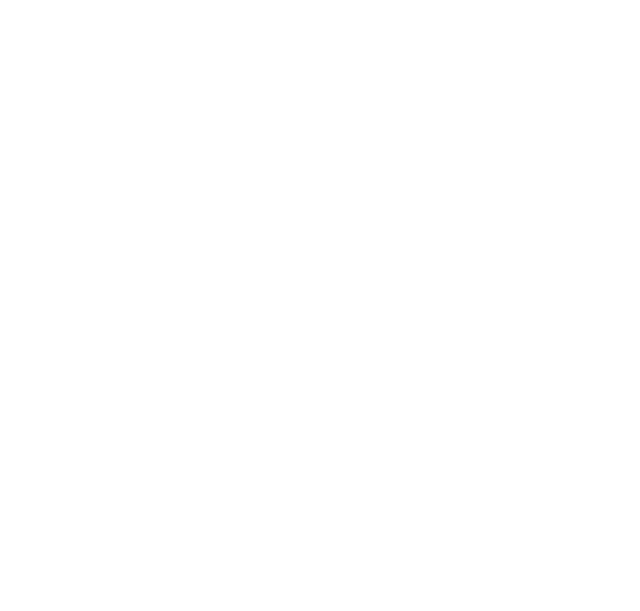
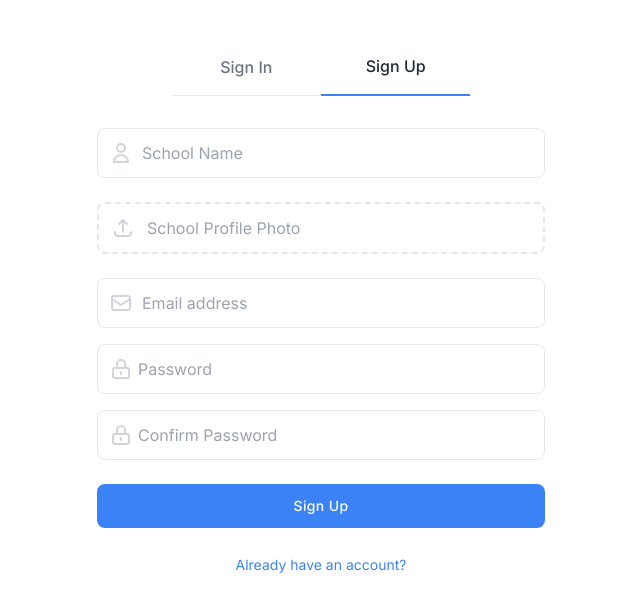
Before and after one commit to timfemey/school-management-system, a Next.js app in the folder client/: page / in a window 1280 px wide. Shown: the part 113-724 px from the top of the page, without its empty margins (319-959 px from the left). Built offline with nearby package versions, Linux system fonts and the light colour scheme.

Commit message:
auth page

```diff
--- a/client/src/app/page.tsx
+++ b/client/src/app/page.tsx
@@ -1,3 +1,204 @@
+"use client";
+import { useState } from "react";
+
 export default function Home() {
-  return <></>;
+  const [signIn, setSignIn] = useState<"signin" | "signup">("signup");
+  return (
+    <>
+      <section className="bg-white dark:bg-gray-900">
+        <div className="container flex items-center justify-center min-h-screen px-6 mx-auto">
+          <form className="w-full max-w-md">
+            <div className="flex justify-center mx-auto">
+              <img className="w-auto h-7 sm:h-8" src="" alt="" />
+            </div>
+
+            <div className="flex items-center justify-center mt-6">
+              <a
+                href="#"
+                onClick={() => setSignIn("signin")}
+                className={
+                  signIn == "signin"
+                    ? "w-1/3 pb-4 font-medium text-center text-gray-500 capitalize border-b-2 dark:text-white border-blue-500 dark:border-blue-400"
+                    : "w-1/3 pb-4 font-medium text-center text-gray-500 capitalize border-b dark:border-gray-400 dark:text-gray-300"
+                }
+              >
+                sign in
+              </a>
+
+              <a
+                href="#"
+                onClick={() => setSignIn("signup")}
+                className={
+                  signIn == "signin"
+                    ? "w-1/3 pb-4 font-medium text-center text-gray-800 capitalize border-b-2 dark:text-white "
+                    : "w-1/3 pb-4 font-medium text-center text-gray-800 capitalize border-b-2 dark:text-white border-blue-500 dark:border-blue-400"
+                }
+              >
+                sign up
+              </a>
+            </div>
+
+            <div className="relative flex items-center mt-8">
+              {signIn == "signin" ? (
+                <></>
+              ) : (
+                <>
+                  <span className="absolute">
+                    <svg
+                      xmlns="http://www.w3.org/2000/svg"
+                      className="w-6 h-6 mx-3 text-gray-300 dark:text-gray-500"
+                      fill="none"
+                      viewBox="0 0 24 24"
+                      stroke="currentColor"
+                      stroke-width="2"
+                    >
+                      <path
+                        stroke-linecap="round"
+                        stroke-linejoin="round"
+                        d="M16 7a4 4 0 11-8 0 4 4 0 018 0zM12 14a7 7 0 00-7 7h14a7 7 0 00-7-7z"
+                      />
+                    </svg>
+                  </span>
+
+                  <input
+                    type="text"
+                    className="block w-full py-3 text-gray-700 bg-white border rounded-lg px-11 dark:bg-gray-900 dark:text-gray-300 dark:border-gray-600 focus:border-blue-400 dark:focus:border-blue-300 focus:ring-blue-300 focus:outline-none focus:ring focus:ring-opacity-40"
+                    placeholder="School Name"
+                  />
+                </>
+              )}
+            </div>
+            {signIn == "signin" ? (
+              <></>
+            ) : (
+              <label
+                htmlFor="dropzone-file"
+                className="flex items-center px-3 py-3 mx-auto mt-6 text-center bg-white border-2 border-dashed rounded-lg cursor-pointer dark:border-gray-600 dark:bg-gray-900"
+              >
+                <svg
+                  xmlns="http://www.w3.org/2000/svg"
+                  className="w-6 h-6 text-gray-300 dark:text-gray-500"
+                  fill="none"
+                  viewBox="0 0 24 24"
+                  stroke="currentColor"
+                  stroke-width="2"
+                >
+                  <path
+                    stroke-linecap="round"
+                    stroke-linejoin="round"
+                    d="M4 16v1a3 3 0 003 3h10a3 3 0 003-3v-1m-4-8l-4-4m0 0L8 8m4-4v12"
+                  />
+                </svg>
+
+                <h2 className="mx-3 text-gray-400">School Profile Photo</h2>
+
+                <input id="dropzone-file" type="file" className="hidden" />
+              </label>
+            )}
+
+            <div className="relative flex items-center mt-6">
+              <span className="absolute">
+                <svg
+                  xmlns="http://www.w3.org/2000/svg"
+                  className="w-6 h-6 mx-3 text-gray-300 dark:text-gray-500"
+                  fill="none"
+                  viewBox="0 0 24 24"
+                  stroke="currentColor"
+                  stroke-width="2"
+                >
+                  <path
+                    stroke-linecap="round"
+                    stroke-linejoin="round"
+                    d="M3 8l7.89 5.26a2 2 0 002.22 0L21 8M5 19h14a2 2 0 002-2V7a2 2 0 00-2-2H5a2 2 0 00-2 2v10a2 2 0 002 2z"
+                  />
+                </svg>
+              </span>
+
+              <input
+                type="email"
+                className="block w-full py-3 text-gray-700 bg-white border rounded-lg px-11 dark:bg-gray-900 dark:text-gray-300 dark:border-gray-600 focus:border-blue-400 dark:focus:border-blue-300 focus:ring-blue-300 focus:outline-none focus:ring focus:ring-opacity-40"
+                placeholder="Email address"
+              />
+            </div>
+
+            <div className="relative flex items-center mt-4">
+              <span className="absolute">
+                <svg
+                  xmlns="http://www.w3.org/2000/svg"
+                  className="w-6 h-6 mx-3 text-gray-300 dark:text-gray-500"
+                  fill="none"
+                  viewBox="0 0 24 24"
+                  stroke="currentColor"
+                  stroke-width="2"
+                >
+                  <path
+                    stroke-linecap="round"
+                    stroke-linejoin="round"
+                    d="M12 15v2m-6 4h12a2 2 0 002-2v-6a2 2 0 00-2-2H6a2 2 0 00-2 2v6a2 2 0 002 2zm10-10V7a4 4 0 00-8 0v4h8z"
+                  />
+                </svg>
+              </span>
+
+              <input
+                type="password"
+                className="block w-full px-10 py-3 text-gray-700 bg-white border rounded-lg dark:bg-gray-900 dark:text-gray-300 dark:border-gray-600 focus:border-blue-400 dark:focus:border-blue-300 focus:ring-blue-300 focus:outline-none focus:ring focus:ring-opacity-40"
+                placeholder="Password"
+              />
+            </div>
+
+            <div className="relative flex items-center mt-4">
+              <span className="absolute">
+                <svg
+                  xmlns="http://www.w3.org/2000/svg"
+                  className="w-6 h-6 mx-3 text-gray-300 dark:text-gray-500"
+                  fill="none"
+                  viewBox="0 0 24 24"
+                  stroke="currentColor"
+                  stroke-width="2"
+                >
+                  <path
+                    stroke-linecap="round"
+                    stroke-linejoin="round"
+                    d="M12 15v2m-6 4h12a2 2 0 002-2v-6a2 2 0 00-2-2H6a2 2 0 00-2 2v6a2 2 0 002 2zm10-10V7a4 4 0 00-8 0v4h8z"
+                  />
+                </svg>
+              </span>
+
+              <input
+                type="password"
+                className="block w-full px-10 py-3 text-gray-700 bg-white border rounded-lg dark:bg-gray-900 dark:text-gray-300 dark:border-gray-600 focus:border-blue-400 dark:focus:border-blue-300 focus:ring-blue-300 focus:outline-none focus:ring focus:ring-opacity-40"
+                placeholder="Confirm Password"
+              />
+            </div>
+
+            <div className="mt-6">
+              {signIn == "signin" ? (
+                <button className="w-full px-6 py-3 text-sm font-medium tracking-wide text-white capitalize transition-colors duration-300 transform bg-blue-500 rounded-lg hover:bg-blue-400 focus:outline-none focus:ring focus:ring-blue-300 focus:ring-opacity-50">
+                  Sign In
+                </button>
+              ) : (
+                <button className="w-full px-6 py-3 text-sm font-medium tracking-wide text-white capitalize transition-colors duration-300 transform bg-blue-500 rounded-lg hover:bg-blue-400 focus:outline-none focus:ring focus:ring-blue-300 focus:ring-opacity-50">
+                  Sign Up
+                </button>
+              )}
+
+              <div className="mt-6 text-center ">
+                <a
+                  href="#"
+                  onClick={() =>
+                    setSignIn(signIn == "signin" ? "signup" : "signin")
+                  }
+                  className="text-sm text-blue-500 hover:underline dark:text-blue-400"
+                >
+                  {signIn == "signin"
+                    ? "Dont have an account?"
+                    : "Already have an account?"}
+                </a>
+              </div>
+            </div>
+          </form>
+        </div>
+      </section>
+    </>
+  );
 }
--- a/client/tailwind.config.ts
+++ b/client/tailwind.config.ts
@@ -8,11 +8,7 @@
   ],
   theme: {
     extend: {
-      backgroundImage: {
-        "gradient-radial": "radial-gradient(var(--tw-gradient-stops))",
-        "gradient-conic":
-          "conic-gradient(from 180deg at 50% 50%, var(--tw-gradient-stops))",
-      },
+
     },
   },
   plugins: [],
```
